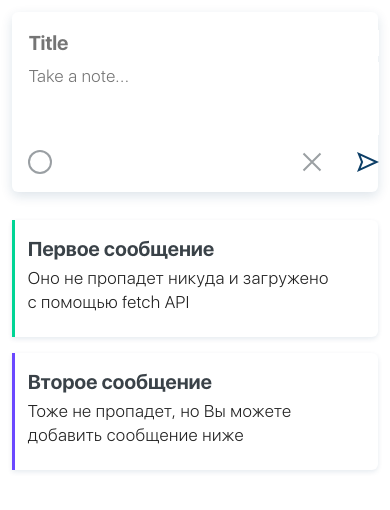
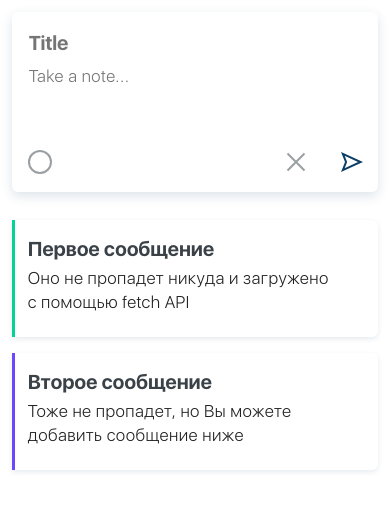
Before and after one commit to bramov/CSC-Notes-Interface, a plain HTML site: page index.html in a window 390 px wide. Shown: the part 58-568 px from the top of the page. Drawn offline with Linux system fonts and the light colour scheme.

Commit message:
Adaptive and responsive

```diff
--- a/css/style.css
+++ b/css/style.css
@@ -86,7 +86,7 @@
     color: #3A4248;
     align-items: center;
     border: 0px;
-    width: 96%;
+    width: calc(100% - 35px);
 }
 
 /*
@@ -108,10 +108,10 @@ below i am trying to stylish the placeholder attribute inside title-input
     letter-spacing: 0.03em;
     color: #333333;
     margin: 6px 16px 15px 15px;
-    width: 96%;
     border: 0;
     height: 76px;
     resize: none;
+    width: calc(100% - 30px);
 }
 .settings-tools {
     align-items: center;
@@ -122,6 +122,7 @@ below i am trying to stylish the placeholder attribute inside title-input
     width: 96%;
     margin: 0 15px 15px 15px;
     padding-bottom: 3px;
+    width: calc(100% - 30px);
 }
 
 
```
